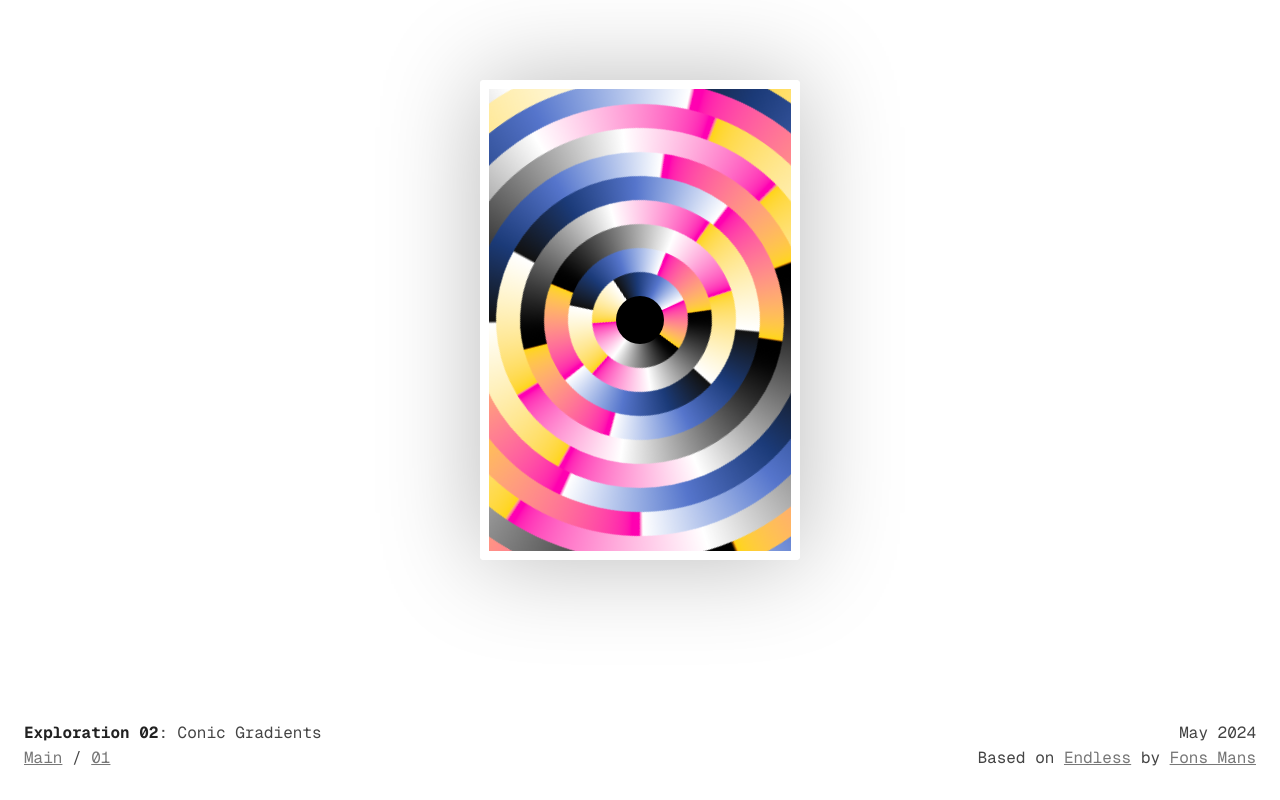
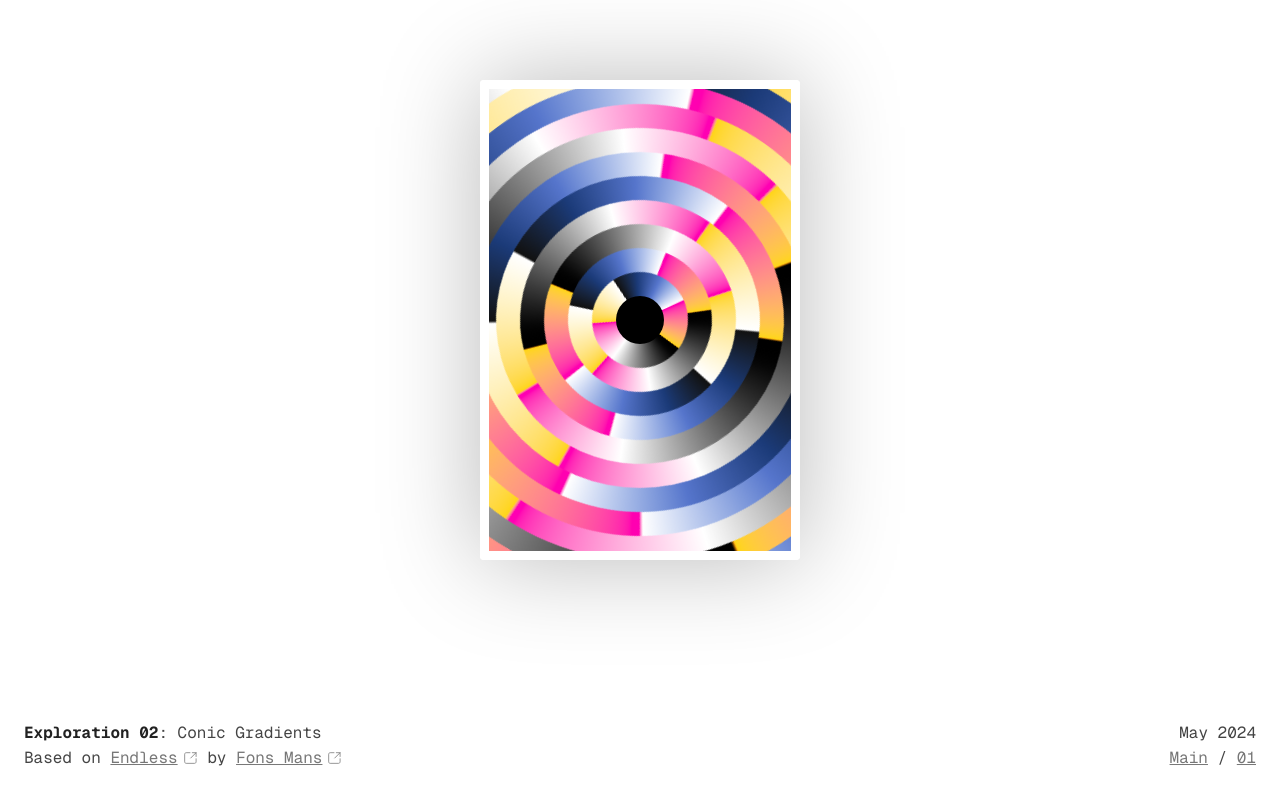
Before and after one commit to GrossDesignCo/mattgross.io, a Next.js app: page /explorations/02 in a window 1280 px wide. Built offline with nearby package versions, Linux system fonts and the light colour scheme.

Commit message:
generalize link behavior

```diff
--- a/components/nav-link.jsx
+++ b/components/link.jsx
@@ -1,12 +1,11 @@
-import Link from 'next/link';
-import styles from './nav-link.module.css';
+import NextLink from 'next/link';
 import { IconExternal } from './icons/external';
 
-export const NavLink = (props) => {
+export const Link = (props) => {
   const { href, children } = props;
   const isExternal = href.includes('http');
 
-  const externalProps = href.includes('http')
+  const targetProps = href.includes('http')
     ? {
         target: '_blank',
         rel: 'nofollow noopener',
@@ -14,9 +13,9 @@ export const NavLink = (props) => {
     : {};
 
   return (
-    <Link className={styles['nav-link']} {...props} {...externalProps}>
+    <NextLink {...props} {...targetProps}>
       {children}
       {isExternal && <IconExternal />}
-    </Link>
+    </NextLink>
   );
 };
--- a/components/nav.jsx
+++ b/components/nav/nav.jsx
@@ -4,7 +4,6 @@ import { NavCategory } from './nav-category';
 export const Nav = () => {
   return (
     <div className="stack align-start">
-      {/* TODO: Break this into a sub-section once more explorations exist */}
       <NavLink href="/Matt-Gross-Resume-2024.pdf">Résumé</NavLink>
       <div>
         <NavCategory>Explorations</NavCategory> /{' '}
--- a/pages/explorations/02/index.jsx
+++ b/pages/explorations/02/index.jsx
@@ -1,5 +1,5 @@
 import Head from 'next/head';
-import Link from 'next/link';
+import { Link } from '../../../components/link';
 import styles from './index.module.css';
 import { Favicon } from '../../../components/favicon';
 
@@ -38,19 +38,6 @@ export default function Page() {
             </div>
 
             <div>
-              <Link href="/" className={styles.link}>
-                Main
-              </Link>{' '}
-              /{' '}
-              <Link href="/explorations/01" className={styles.link}>
-                01
-              </Link>
-            </div>
-          </div>
-
-          <div className="stack align-end">
-            <div>May 2024</div>
-            <div>
               Based on{' '}
               <Link
                 href="https://x.com/FonsMans/status/1795025314810409342"
@@ -61,6 +48,19 @@ export default function Page() {
               by <Link href="https://x.com/FonsMans">Fons Mans</Link>
             </div>
           </div>
+
+          <div className="stack align-end">
+            <div>May 2024</div>
+            <div>
+              <Link href="/" className={styles.link}>
+                Main
+              </Link>{' '}
+              /{' '}
+              <Link href="/explorations/01" className={styles.link}>
+                01
+              </Link>
+            </div>
+          </div>
         </div>
       </div>
     </div>
--- a/pages/index.jsx
+++ b/pages/index.jsx
@@ -1,7 +1,7 @@
 import Head from 'next/head';
 import { useTagline } from '../hooks/useTagline';
 import { Header } from '../components/header';
-import { Nav } from '../components/nav';
+import { Nav } from '../components/nav/nav';
 import { Footer } from '../components/footer';
 import styles from './index.module.css';
 import { Favicon } from '../components/favicon';
--- a/pages/index.module.css
+++ b/pages/index.module.css
@@ -1,3 +1,2 @@
-.index {
-  /* make a cool homepage animation here */
-}
+/* Potential animation idea, rotating polygons, some kind of cool mandala pattern */
+/* Possibly a rotation of the different explorations, very faint & greyscale */
--- a/styles/general.css
+++ b/styles/general.css
@@ -32,6 +32,9 @@ strong {
 a {
   color: var(--fg-low-contrast);
   transition: color 0.3s ease;
+  display: inline-flex;
+  align-items: center;
+  gap: 0.25em;
 }
 
 a:hover,
```
Also changed, not shown: components/nav/nav-link.jsx (added, +10 -0 lines), pages/explorations/01/index.jsx (+5 -7 lines), components/nav/nav-category.jsx (renamed from components/nav-category.jsx), components/nav/nav-category.module.css (renamed from components/nav-category.module.css), components/nav/nav-link.module.css (renamed from components/nav-link.module.css).
